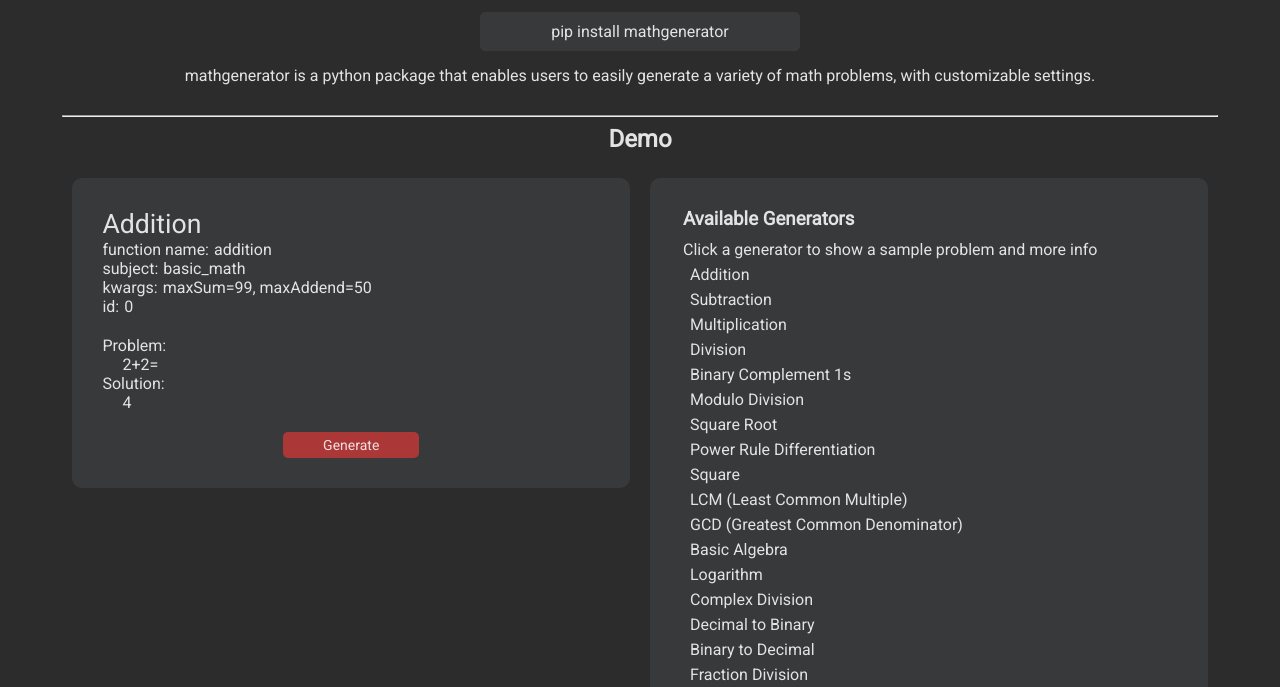
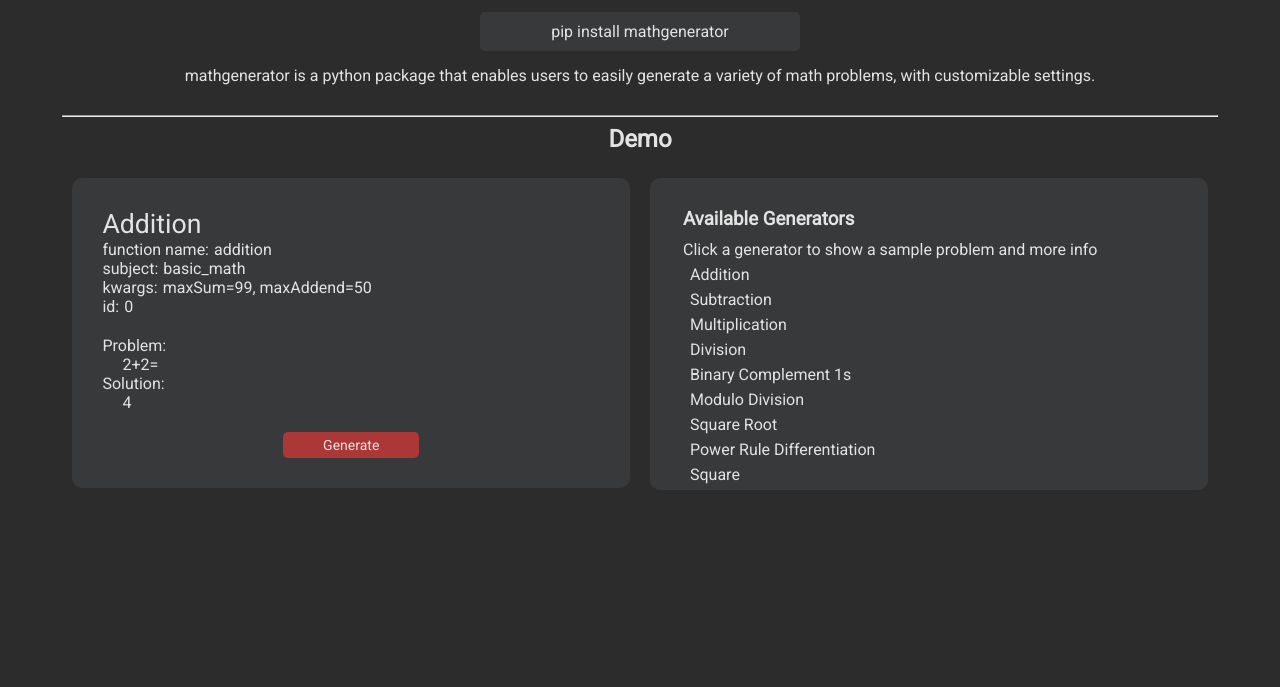
Before and after one commit to lukew3/mathgenerator, a plain HTML site: page index.html in a window 1280 px wide. Shown: the part 95-782 px from the top of the page. Drawn offline with Linux system fonts and the light colour scheme.

Commit message:
Update main.css

```diff
--- a/main.css
+++ b/main.css
@@ -61,7 +61,10 @@
 display: flex;
 }
 #generatorList {
+  max-height:252px;
+  position:static;
   padding: 30px;
+  overflow-y:scroll;
 }
 #generatorList * {
 text-align: left;
```
